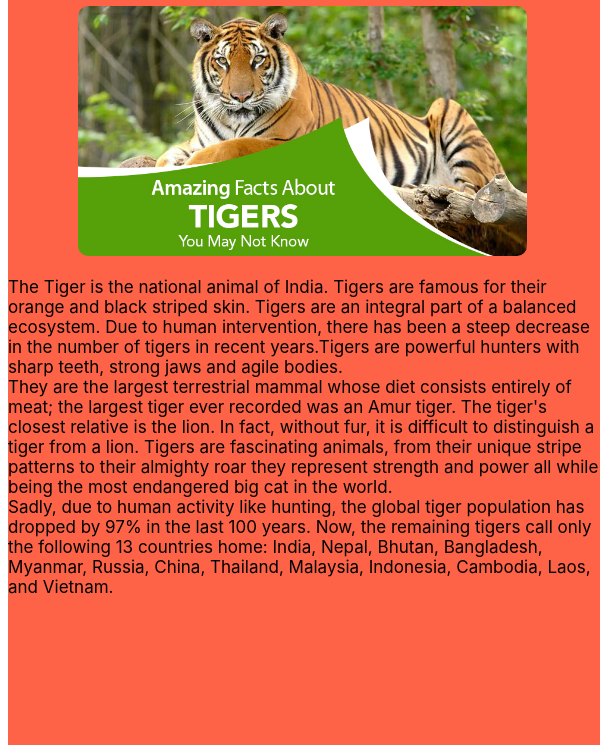
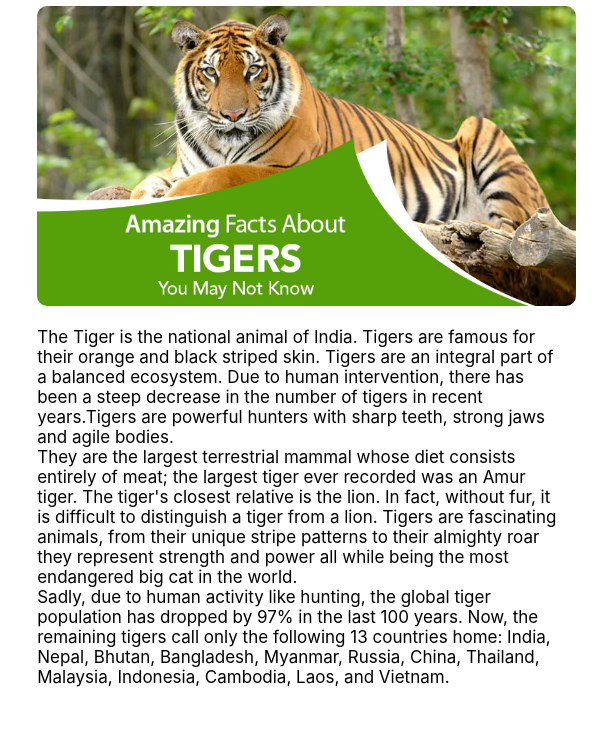
Before and after one commit to lakshmankolpe/dark-mode-changer, a plain HTML site: page index.html in a window 600 px wide. Shown: the part 138-891 px from the top of the page. After the commit the page ends 825 px from the top, so only its background shows below. Drawn offline with Linux system fonts and the light colour scheme.

Commit message:
new changes added

```diff
--- a/index.html
+++ b/index.html
@@ -52,59 +52,18 @@
 
 
         /* --Media Queries  --  */
-
-
-        @media screen and (min-width: 300px) and (max-width: 600px) {
+        @media screen and (max-width: 600px) {
             .maincontainer {
-                height: 800px;
-                width: 380px;
-                margin: 0 auto;
-                background-color: tomato;
+                width: 90%;
             }
 
             .tiger-img {
-                height: 200px;
-                border-radius: 10px;
-                margin-left: 10px;
-            }
-
-            .paregraph {
-                font-size: 16px;
+                margin-left: auto;
+                margin-right: auto;
             }
         }
 
-        @media screen and (min-width: 600px) and (max-width: 768px) {
-            .maincontainer {
 
-                width: 600px;
-                margin: 0 auto;
-            }
-
-            .tiger-img {
-                height: 250px;
-                border-radius: 10px;
-                margin-left: 70px;
-            }
-
-            .paregraph {
-                font-size: 17px;
-
-            }
-        }
-
-        @media screen and (min-width: 769px) and (max-width: 992px) {
-            .maincontainer {
-
-                width: 750px;
-                margin: 0 auto;
-            }
-
-            .tiger-img {
-                height: 300px;
-                border-radius: 10px;
-                margin-left: 100px;
-            }
-        }
     </style>
 </head>
 
```
